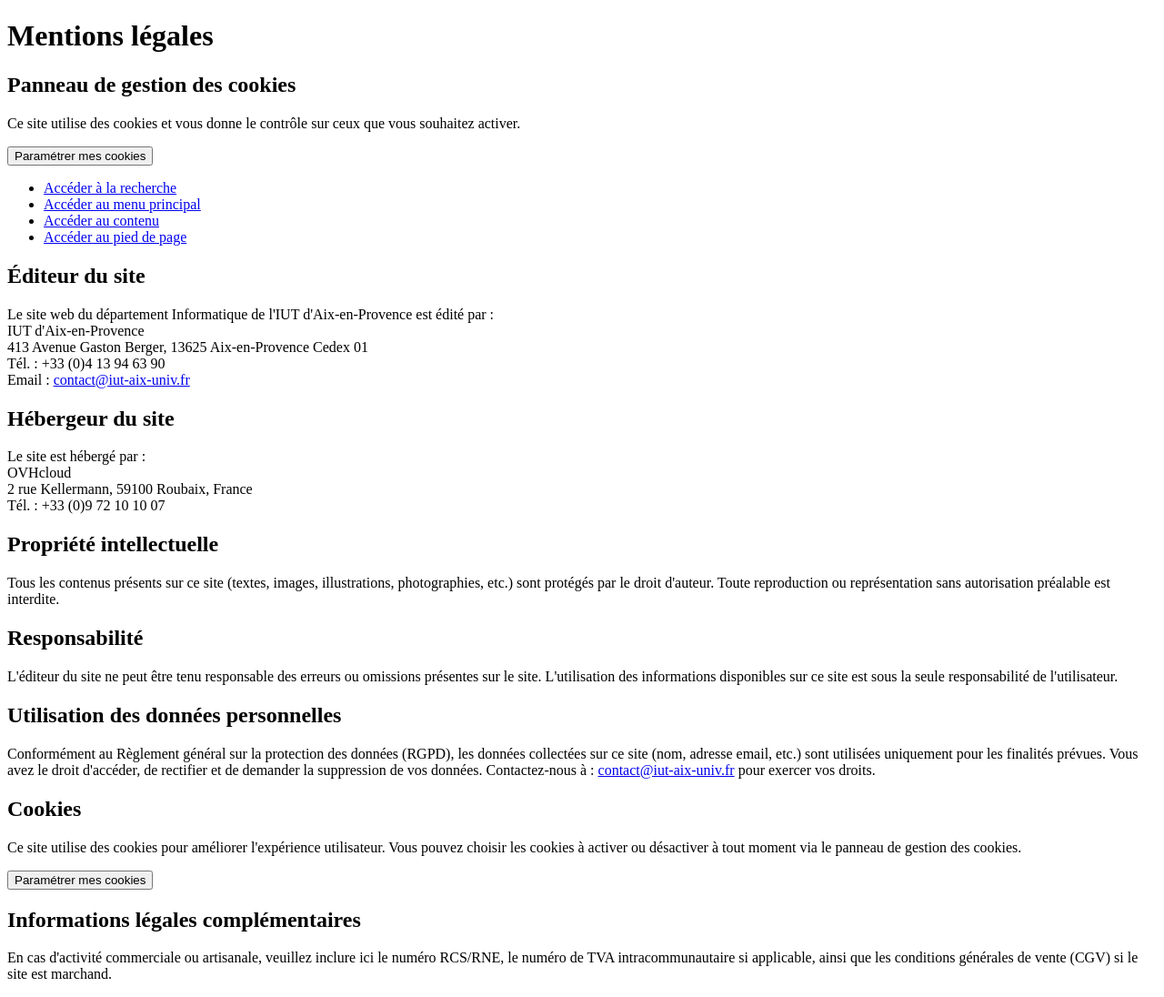
After one commit to DOUCHY-Maxime-2326038u/Intranet_SAE, a PHP site: page /view/mentions_legales.php in a window 1280 px wide. The commit adds this page. Shown: the whole page at 91% size. Run offline with PHP 8.4, Linux system fonts and the light colour scheme.

Commit message:
mention legales

```diff
--- /dev/null
+++ b/view/mentions_legales.php
@@ -0,0 +1,78 @@
+<?php
+// Variables pour les informations légales
+$editeur_nom = "IUT d'Aix-en-Provence";
+$editeur_adresse = "413 Avenue Gaston Berger, 13625 Aix-en-Provence Cedex 01";
+$editeur_tel = "+33 (0)4 13 94 63 90";
+$editeur_email = "contact@iut-aix-univ.fr";
+
+$hebergeur_nom = "OVHcloud";
+$hebergeur_adresse = "2 rue Kellermann, 59100 Roubaix, France";
+$hebergeur_tel = "+33 (0)9 72 10 10 07";
+?>
+
+<!DOCTYPE html>
+<html lang="fr">
+<head>
+    <meta charset="UTF-8">
+    <meta name="viewport" content="width=device-width, initial-scale=1.0">
+    <title>Mentions Légales</title>
+</head>
+<body>
+<h1>Mentions légales</h1>
+
+<h2>Panneau de gestion des cookies</h2>
+<p>Ce site utilise des cookies et vous donne le contrôle sur ceux que vous souhaitez activer.</p>
+<button>Paramétrer mes cookies</button>
+
+<ul>
+    <li><a href="#recherche">Accéder à la recherche</a></li>
+    <li><a href="#menu-principal">Accéder au menu principal</a></li>
+    <li><a href="#contenu">Accéder au contenu</a></li>
+    <li><a href="#pied-de-page">Accéder au pied de page</a></li>
+</ul>
+
+<h2>Éditeur du site</h2>
+<p>
+    Le site web du département Informatique de l'IUT d'Aix-en-Provence est édité par :<br>
+    <?php echo $editeur_nom; ?><br>
+    <?php echo $editeur_adresse; ?><br>
+    Tél. : <?php echo $editeur_tel; ?><br>
+    Email : <a href="mailto:<?php echo $editeur_email; ?>"><?php echo $editeur_email; ?></a>
+</p>
+
+<h2>Hébergeur du site</h2>
+<p>
+    Le site est hébergé par :<br>
+    <?php echo $hebergeur_nom; ?><br>
+    <?php echo $hebergeur_adresse; ?><br>
+    Tél. : <?php echo $hebergeur_tel; ?>
+</p>
+
+<h2>Propriété intellectuelle</h2>
+<p>
+    Tous les contenus présents sur ce site (textes, images, illustrations, photographies, etc.) sont protégés par le droit d'auteur. Toute reproduction ou représentation sans autorisation préalable est interdite.
+</p>
+
+<h2>Responsabilité</h2>
+<p>
+    L'éditeur du site ne peut être tenu responsable des erreurs ou omissions présentes sur le site. L'utilisation des informations disponibles sur ce site est sous la seule responsabilité de l'utilisateur.
+</p>
+
+<h2>Utilisation des données personnelles</h2>
+<p>
+    Conformément au Règlement général sur la protection des données (RGPD), les données collectées sur ce site (nom, adresse email, etc.) sont utilisées uniquement pour les finalités prévues. Vous avez le droit d'accéder, de rectifier et de demander la suppression de vos données. Contactez-nous à : <a href="mailto:<?php echo $editeur_email; ?>"><?php echo $editeur_email; ?></a> pour exercer vos droits.
+</p>
+
+<h2>Cookies</h2>
+<p>
+    Ce site utilise des cookies pour améliorer l'expérience utilisateur. Vous pouvez choisir les cookies à activer ou désactiver à tout moment via le panneau de gestion des cookies.
+</p>
+<button>Paramétrer mes cookies</button>
+
+<h2>Informations légales complémentaires</h2>
+<p>
+    En cas d'activité commerciale ou artisanale, veuillez inclure ici le numéro RCS/RNE, le numéro de TVA intracommunautaire si applicable, ainsi que les conditions générales de vente (CGV) si le site est marchand.
+</p>
+
+</body>
+</html>
```
Also changed, not shown: controller/MentionsLegalesController.php (added, +9 -0 lines), index.php (+10 -0 lines).
